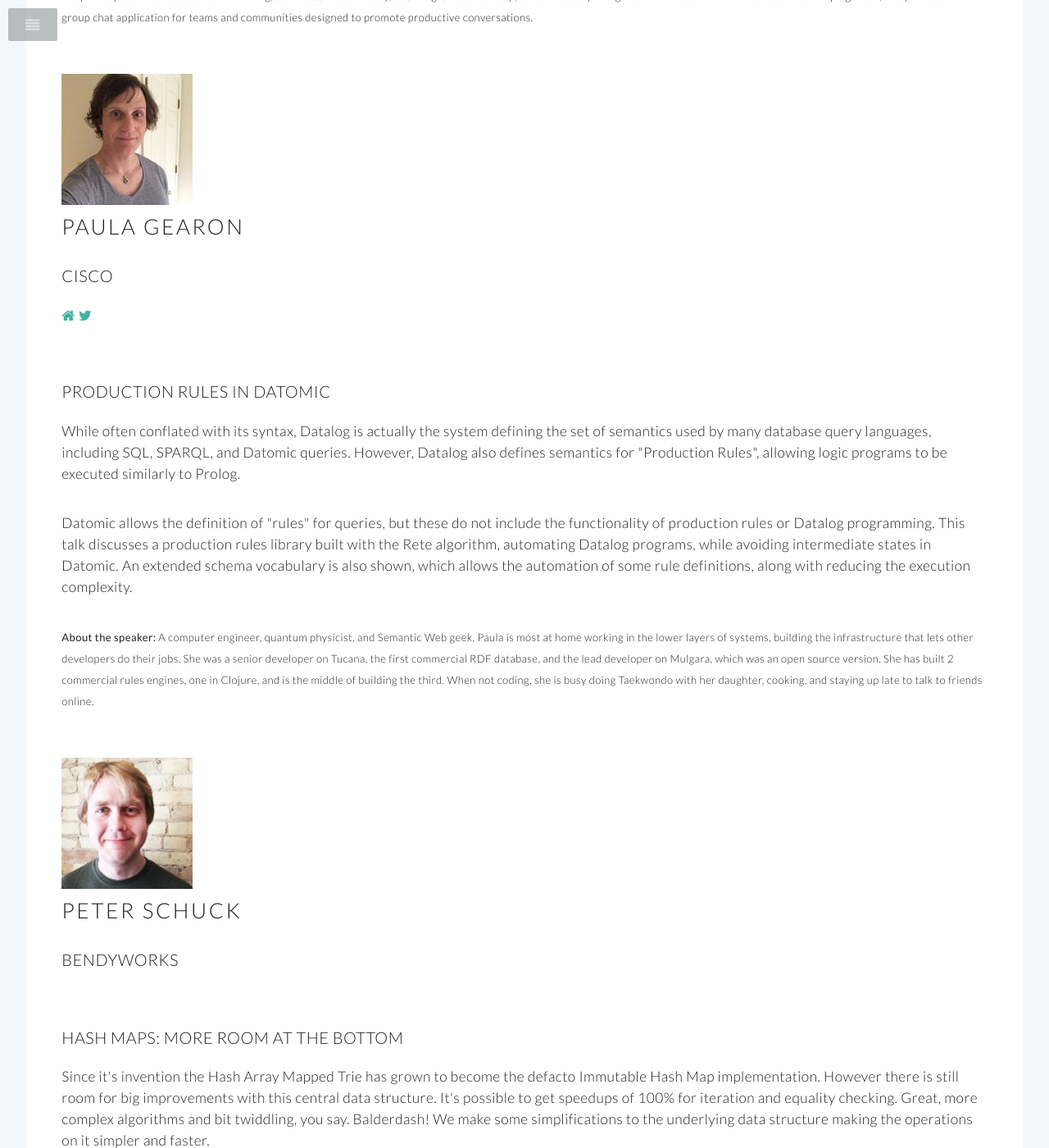
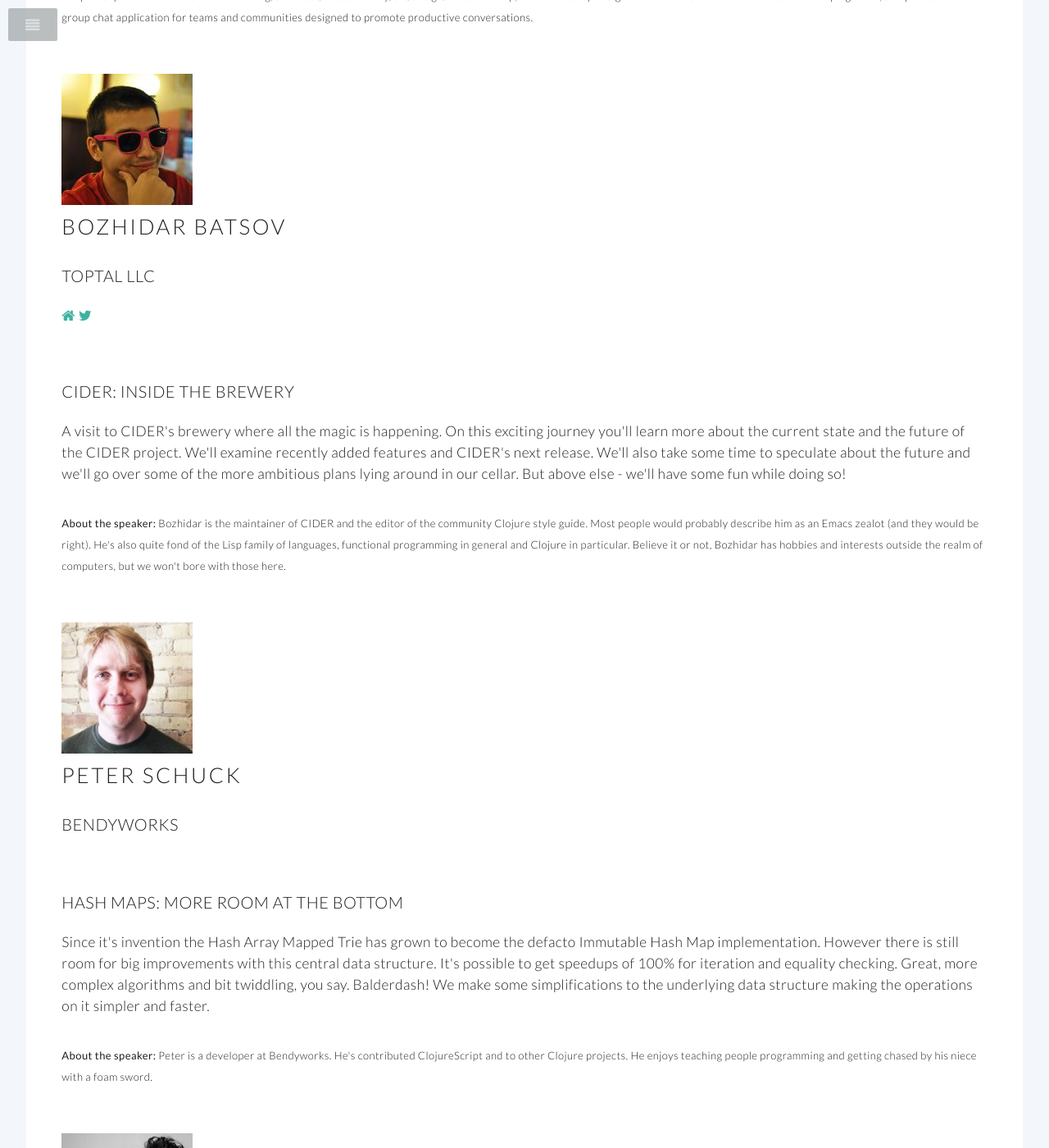
Before and after one commit to clojurewest/clojurewest.github.io, a Jekyll site: the page built from speakers.html, in a window 1280 px wide and 1400 px high, scrolled down 17952 px. Shown: the whole window at 82% size. Built offline with Jekyll 4.4.1, drawn with Linux system fonts in a browser that asks for light colours.

Commit message:
update speakers

```diff
--- a/_layouts/home.html
+++ b/_layouts/home.html
@@ -321,8 +321,8 @@
 									<tr>
 										<td class="time">1:50-2:30 pm</td>
 										<td class="slot talk">
-											<div class="title"><a href="speakers#pgearon">Production Rules in Datomic</a></div>
-											<div class="speaker">Paula Gearon</div>
+											<div class="title"><a href="speakers#bbatsov">CIDER: Inside the Brewery</a></div>
+											<div class="speaker">Bozhidar Batsov</div>
 										</td>
 										<td class="slot talk">
 											<div class="title"><a href="speakers#bcovert">USE lisp WITH game - Making an Adventure Game with Clojure</a></div>
--- a/speakers.html
+++ b/speakers.html
@@ -322,13 +322,13 @@ title: Clojure/west 2016 - Speakers
 
 <div class="row half">
 <div class="4u"><section>
-<img src="images/speakers/2016/pgearon.jpg" alt="Paula Gearon" title="Paula Gearon" class="logo" width="160"/>
-<h2>Paula Gearon</h2>
-<h3>Cisco</h3><p><a href="http://gearon.blogspot.com" class="icon fa-home logo"></a> <a href="http://twitter.com/quoll" class="icon fa-twitter logo"></a> </p>
+<img src="images/speakers/2016/bbatsov.jpg" alt="Bozhidar Batsov" title="Bozhidar Batsov" class="logo" width="160"/>
+<h2>Bozhidar Batsov</h2>
+<h3>Toptal LLC</h3><p><a href="http://batsov.com/" class="icon fa-home logo"></a> <a href="http://twitter.com/bbatsov" class="icon fa-twitter logo"></a> </p>
 </section></div>
 <div class="8u"><section>
-<h3><a class="anchor" name="pgearon">Production Rules in Datomic</a></h3>
-<p>While often conflated with its syntax, Datalog is actually the system defining the set of semantics used by many database query languages, including SQL, SPARQL, and Datomic queries. However, Datalog also defines semantics for "Production Rules", allowing logic programs to be executed similarly to Prolog.</p><p>Datomic allows the definition of "rules" for queries, but these do not include the functionality of production rules or Datalog programming. This talk discusses a production rules library built with the Rete algorithm, automating Datalog programs, while avoiding intermediate states in Datomic. An extended schema vocabulary is also shown, which allows the automation of some rule definitions, along with reducing the execution complexity.</p><div class="bio"><p><b>About the speaker:</b> A computer engineer, quantum physicist, and Semantic Web geek, Paula is most at home working in the lower layers of systems, building the infrastructure that lets other developers do their jobs. She was a senior developer on Tucana, the first commercial RDF database, and the lead developer on Mulgara, which was an open source version. She has built 2 commercial rules engines, one in Clojure, and is the middle of building the third. When not coding, she is busy doing Taekwondo with her daughter, cooking, and staying up late to talk to friends online.</p></div>
+<h3><a class="anchor" name="bbatsov">CIDER: Inside the Brewery</a></h3>
+<p>A visit to CIDER's brewery where all the magic is happening. On this exciting journey you'll learn more about the current state and the future of the CIDER project. We'll examine recently added features and CIDER's next release. We'll also take some time to speculate about the future and we'll go over some of the more ambitious plans lying around in our cellar. But above else - we'll have some fun while doing so!</p><div class="bio"><p><b>About the speaker:</b> Bozhidar is the maintainer of CIDER and the editor of the community Clojure style guide. Most people would probably describe him as an Emacs zealot (and they would be right). He's also quite fond of the Lisp family of languages, functional programming in general and Clojure in particular. Believe it or not, Bozhidar has hobbies and interests outside the realm of computers, but we won't bore with those here.</p></div>
 </section></div>
 </div>
 
```
Also changed, not shown: images/speakers/2016/bbatsov.jpg (added).
